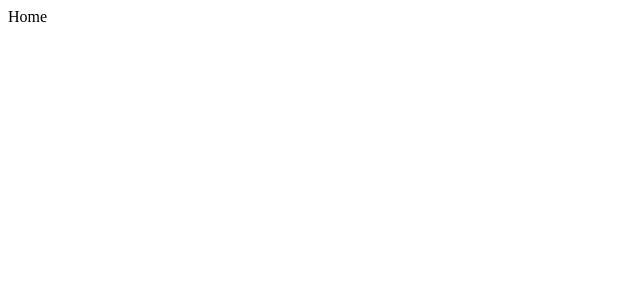
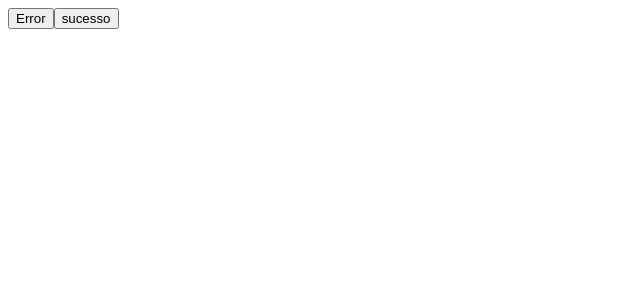
Before and after one commit to evertonjacksondev/emslocacoes, a React (Create React App) app in the folder app/: page /home in a window 1280 px wide. Shown: the top 300 px of the page, without its empty margins (0-640 px from the left). Built offline with nearby package versions, Linux system fonts and the light colour scheme.

Commit message:
feat: add component the snackbar

```diff
--- a/app/package.json
+++ b/app/package.json
@@ -3,12 +3,17 @@
   "version": "0.1.0",
   "private": true,
   "dependencies": {
+    "@emotion/react": "^11.10.4",
+    "@emotion/styled": "^11.10.4",
+    "@mui/material": "^5.10.7",
     "@testing-library/jest-dom": "^5.16.5",
     "@testing-library/react": "^13.4.0",
     "@testing-library/user-event": "^13.5.0",
     "axios": "^0.27.2",
+    "notistack": "^2.0.5",
     "react": "^18.2.0",
     "react-dom": "^18.2.0",
+    "react-notistack": "^1.3.0",
     "react-router-dom": "^6.4.1",
     "react-scripts": "5.0.1",
     "web-vitals": "^2.1.4"
--- a/app/src/App.js
+++ b/app/src/App.js
@@ -1,12 +1,15 @@
 import AppRoute from "./Routes/Routes";
+import { SnackbarProvider } from 'notistack';
 import React from "react";
 import { BrowserRouter } from "react-router-dom";
 
 function App() {
   return (
-    <BrowserRouter>
-      <AppRoute />
-    </BrowserRouter>
+    <SnackbarProvider maxSnack={3} autoHideDuration={2000}>
+      <BrowserRouter>
+        <AppRoute />
+      </BrowserRouter>
+    </SnackbarProvider>
   );
 }
 
--- a/app/src/Pages/Home/Home.js
+++ b/app/src/Pages/Home/Home.js
@@ -1,9 +1,20 @@
-import React from 'react'
+import React, { Fragment } from 'react'
+import { useSnackbar } from 'notistack';
 
 const Home = () => {
+
+  const { enqueueSnackbar } = useSnackbar();
+  const handleClick = (type) => {
+    enqueueSnackbar('I love hooks', { variant: type })
+  };
+
   return (
-    <div>Home</div>
-  )
+    <Fragment>
+      <button onClick={() => handleClick('error')}>Error</button>
+      <button onClick={() => handleClick('success')}>sucesso</button>
+    </Fragment>
+
+  );
 }
 
 export default Home
```
Also changed, not shown: 1 other file (tests, documents, lock files or other folders).
